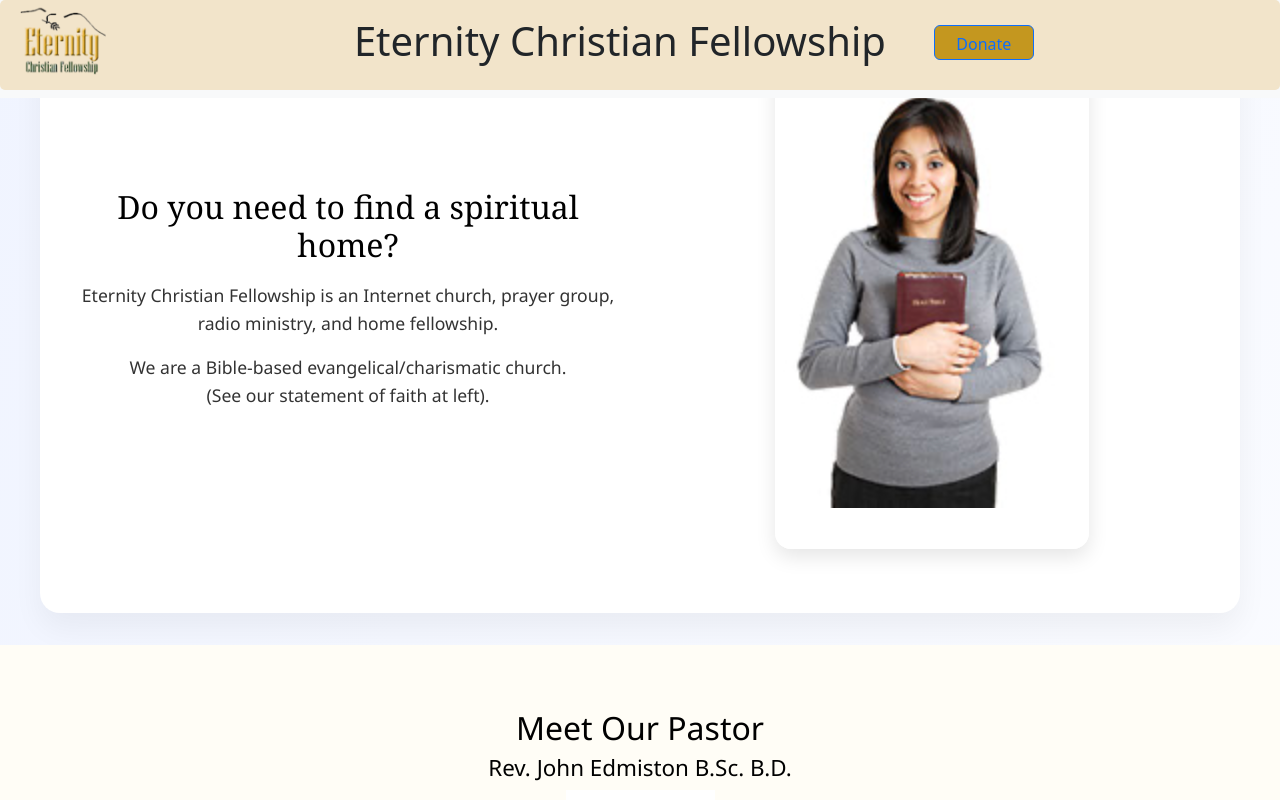
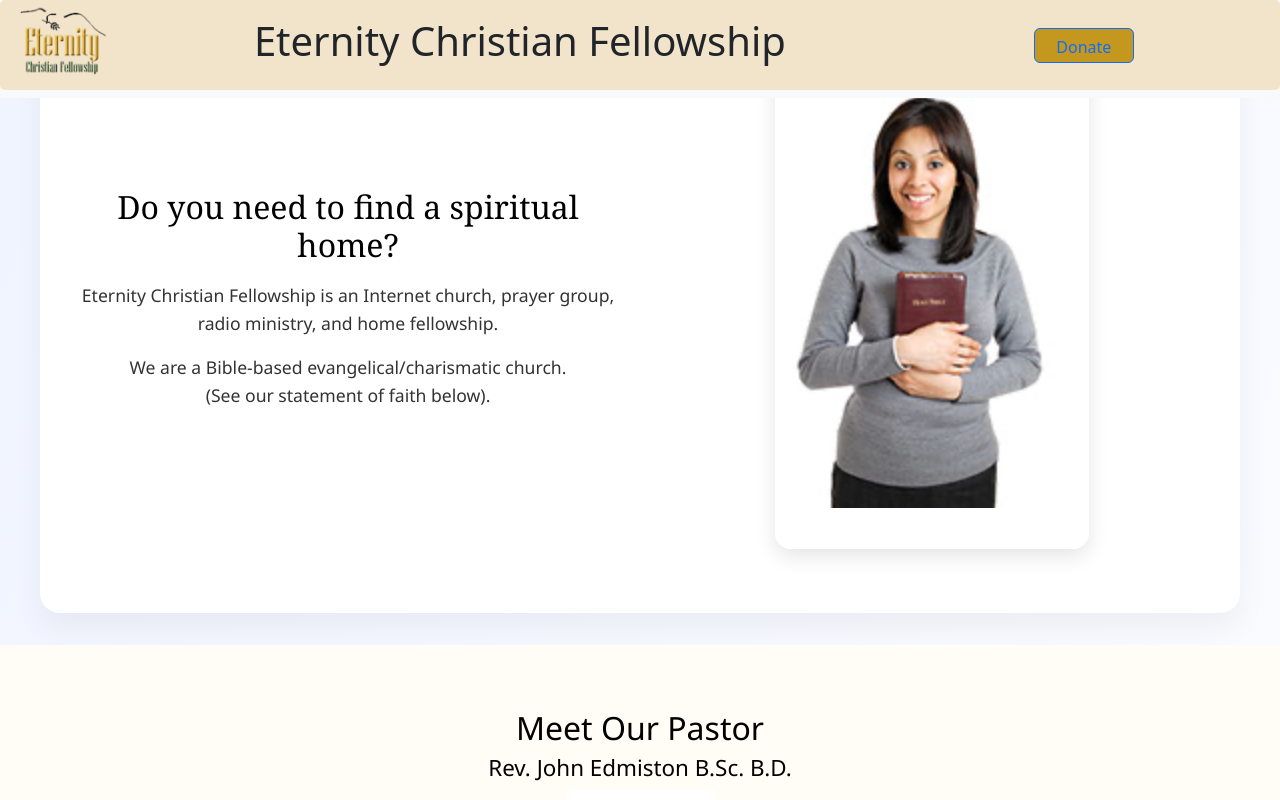
Before and after one commit to johnedmiston/ECF, a React (Create React App) app in the folder ecf-front-end/: page / in a window 1280 px wide. Shown: the top 800 px of the page. Built offline with nearby package versions, Linux system fonts and the light colour scheme.

Commit message:
Changing font family, font weight and font size

```diff
--- a/ecf-front-end/src/component/Activities.css
+++ b/ecf-front-end/src/component/Activities.css
@@ -6,6 +6,8 @@
   border-radius: 16px;
   box-shadow: 0 10px 20px rgba(0, 0, 0, 0.05);
   font-family: 'Segoe UI', Tahoma, Geneva, Verdana, sans-serif;
+  font-weight: 500;
+  font-size: 40;
 }
 
 .activities-title {
--- a/ecf-front-end/src/component/Body.css
+++ b/ecf-front-end/src/component/Body.css
@@ -1,6 +1,7 @@
 .body {
   background: linear-gradient(to bottom right, #f0f4ff, #fff);
-  font-family: 'Segoe UI', Tahoma, Geneva, Verdana, sans-serif;
+  font-family:'Segoe UI', Tahoma, Geneva, Verdana, sans-serif;
+  font-weight: 500;
   padding-bottom: 3rem;
 }
 
--- a/ecf-front-end/src/component/Body.js
+++ b/ecf-front-end/src/component/Body.js
@@ -18,7 +18,7 @@ function Body() {
             </p>
             <p className="hero-description">
               We are a Bible-based evangelical/charismatic church.
-              <br /> (See our statement of faith at left).
+              <br /> (See our statement of faith below).
             </p>
           </div>
           <div className="image-side">
--- a/ecf-front-end/src/component/Header.css
+++ b/ecf-front-end/src/component/Header.css
@@ -5,18 +5,15 @@
 
 }
 .top-right-container {
-    margin-left: 100px;
+    margin-left: 200px;
     align-items: center;
-    gap: 1rem;
-    margin-left: auto;
+    gap: 2rem;
+
 }
 .mx-auto text-center h1{
     font-size: 10vw;
 }
-.dropdown-title {
-    font-size: 2vw;
-    font-weight: 600;
-}
+
 .basic-nav-dropdown {
     margin-right: 10px;
 }
--- a/ecf-front-end/src/component/Header.js
+++ b/ecf-front-end/src/component/Header.js
@@ -1,7 +1,7 @@
 import Container from 'react-bootstrap/Container';
 import Nav from 'react-bootstrap/Nav';
 import Navbar from 'react-bootstrap/Navbar';
-import NavDropdown from 'react-bootstrap/NavDropdown';
+//import NavDropdown from 'react-bootstrap/NavDropdown';
 import ECFlogo from './Image/ECFlogo.png';
 import { Button } from 'react-bootstrap';
 import "./Header.css"
@@ -23,9 +23,9 @@ function Header() {
         <Navbar.Collapse id="basic-navbar-nav">
           <Nav className="mx-auto text-center">
           <h1>Eternity Christian Fellowship</h1>
+            <Nav className="top-right-container">
 
-          {/*<Nav className="top-right-container">
-
+          {/*
 
             <NavDropdown title={<span className='dropdown-title'>Contact</span>} id="basic-nav-dropdown">
 
@@ -44,7 +44,7 @@ function Header() {
               </Button>
             </Nav.Link>
             </Nav>
-
+            </Nav>
         </Navbar.Collapse>
       </Container>
     </Navbar>
```
Also changed, not shown: 1 other file (tests, documents, lock files or other folders).
